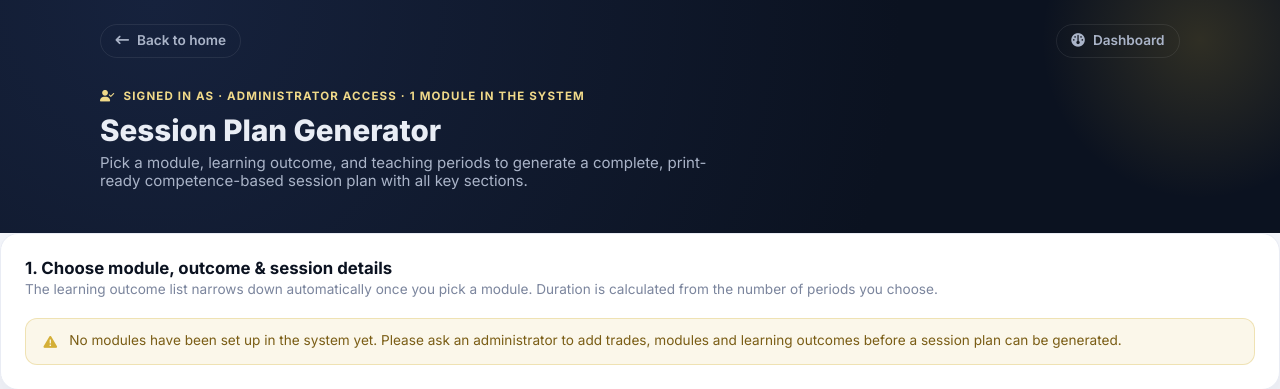
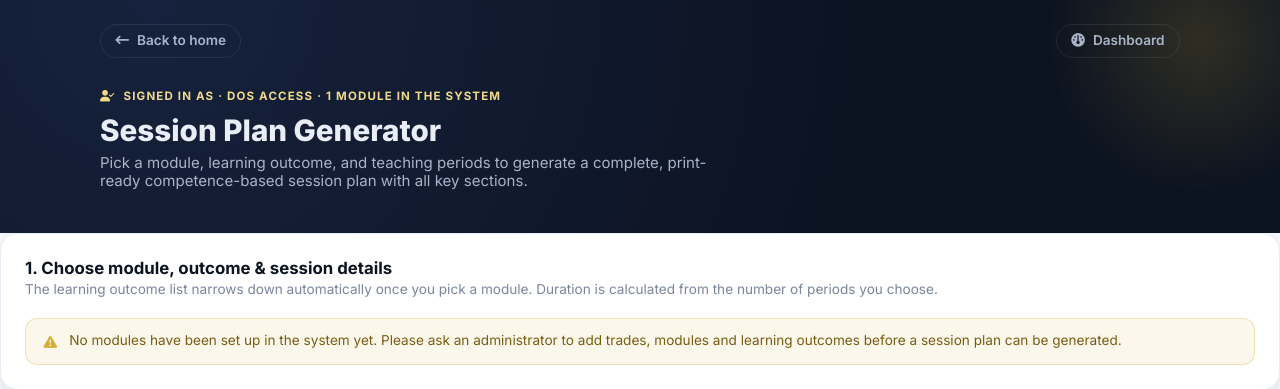
Before and after one commit to JeanMarieIradukunda/TRAINING-MANAGEMENT-SYSTEM, a Django app: template templates/lesson_plan_user.html in a window 1280 px wide. Shown: the top 389 px of the page. Run offline with Django 5.2, Linux system fonts and the light colour scheme; the template is opened without the code that fills it: most values are stand-ins (such as "Sample title", 1, 10 or a date in 2020); parts of the project's set-up code (start-up, migrations or seed data) failed here and were passed over; some libraries are stand-ins or nearby versions.

Commit message:
Update user planning templates

```diff
--- a/templates/assessment_plan_user.html
+++ b/templates/assessment_plan_user.html
@@ -470,7 +470,7 @@
         {% if is_trainer %}
           · {{ assigned_module_count }} module{{ assigned_module_count|pluralize }} assigned to you
         {% else %}
-          · Administrator access · {{ assigned_module_count }} module{{ assigned_module_count|pluralize }} in the system
+          · {% if request.user.is_superuser %}Admin access{% else %}DOS access{% endif %} · {{ assigned_module_count }} module{{ assigned_module_count|pluralize }} in the system
         {% endif %}
       </div>
       <h1>Assessment Plan Generator</h1>
--- a/templates/base.html
+++ b/templates/base.html
@@ -38,7 +38,7 @@
           <div class="avatar">{{ user.username|slice:':1'|upper }}</div>
           <div>
             <div class="name">{{ user.username }}</div>
-            <div class="role">{% if user.trainer_profile %}Trainer{% elif user|is_dos %}Dean of Studies{% else %}Administrator{% endif %}</div>
+            <div class="role">{% if user.trainer_profile %}Trainer{% else %}Administrator{% endif %}</div>
           </div>
         </div>
         <form method="post" action="{% url 'logout' %}" class="topnav-logout-form">
--- a/templates/lesson_plan_user.html
+++ b/templates/lesson_plan_user.html
@@ -30,7 +30,7 @@
         {% if is_trainer %}
           · {{ assigned_module_count }} module{{ assigned_module_count|pluralize }} assigned to you
         {% else %}
-          · Administrator access · {{ assigned_module_count }} module{{ assigned_module_count|pluralize }} in the system
+          · {% if request.user.is_superuser %}Admin access{% else %}DOS access{% endif %} · {{ assigned_module_count }} module{{ assigned_module_count|pluralize }} in the system
         {% endif %}
       </div>
       <h1>Session Plan Generator</h1>
--- a/templates/scheme_of_work_user.html
+++ b/templates/scheme_of_work_user.html
@@ -750,7 +750,7 @@
         {% if is_trainer %}
         · {{ assigned_module_count }} module{{ assigned_module_count|pluralize }} assigned to you
         {% else %}
-        · Administrator access · {{ assigned_module_count }} module{{ assigned_module_count|pluralize }} in the system
+        · {% if request.user.is_superuser %}Admin access{% else %}DOS access{% endif %} · {{ assigned_module_count }} module{{ assigned_module_count|pluralize }} in the system
         {% endif %}
       </div>
       <h1>Scheme of Work Generator</h1>
```
